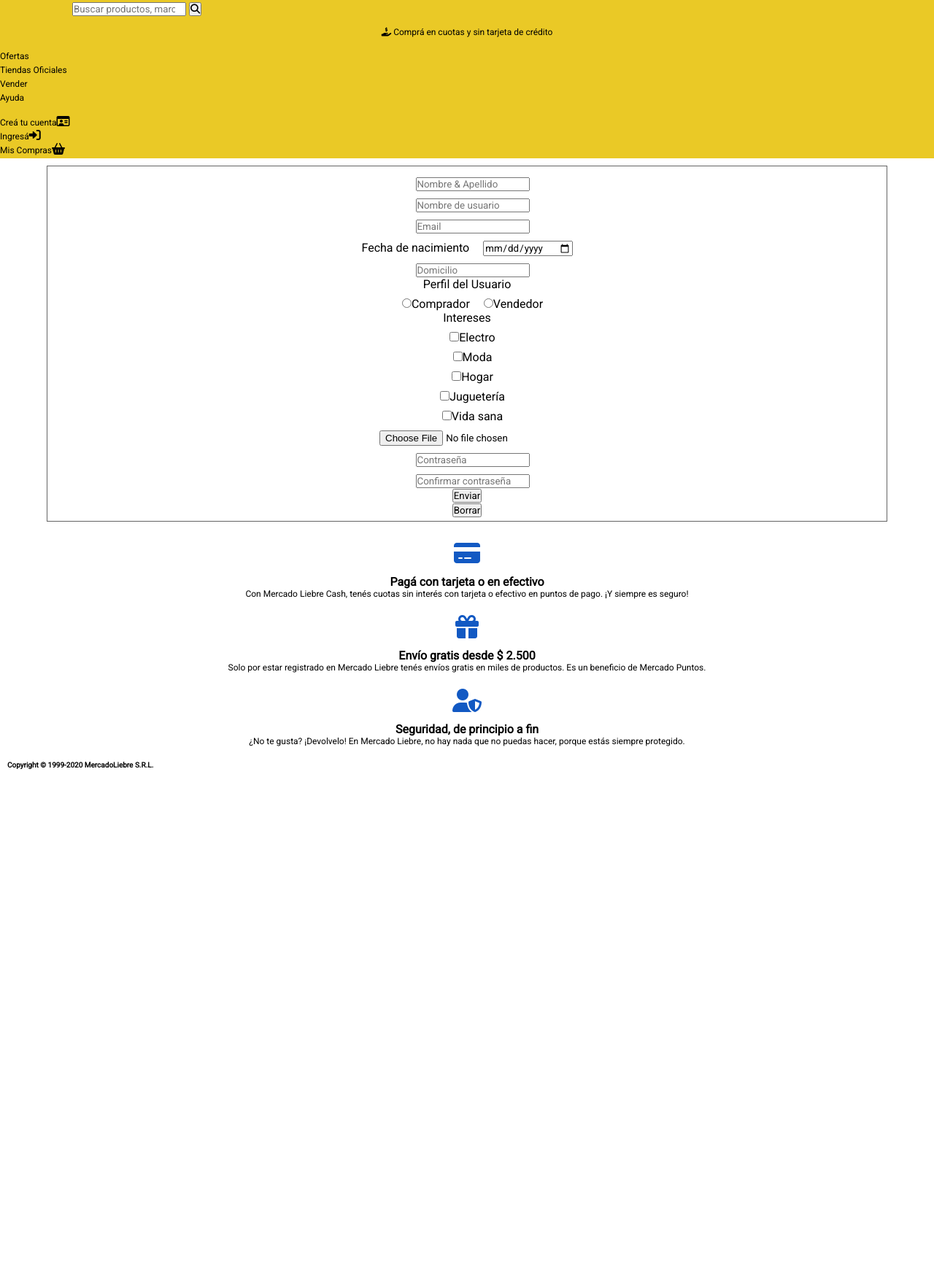
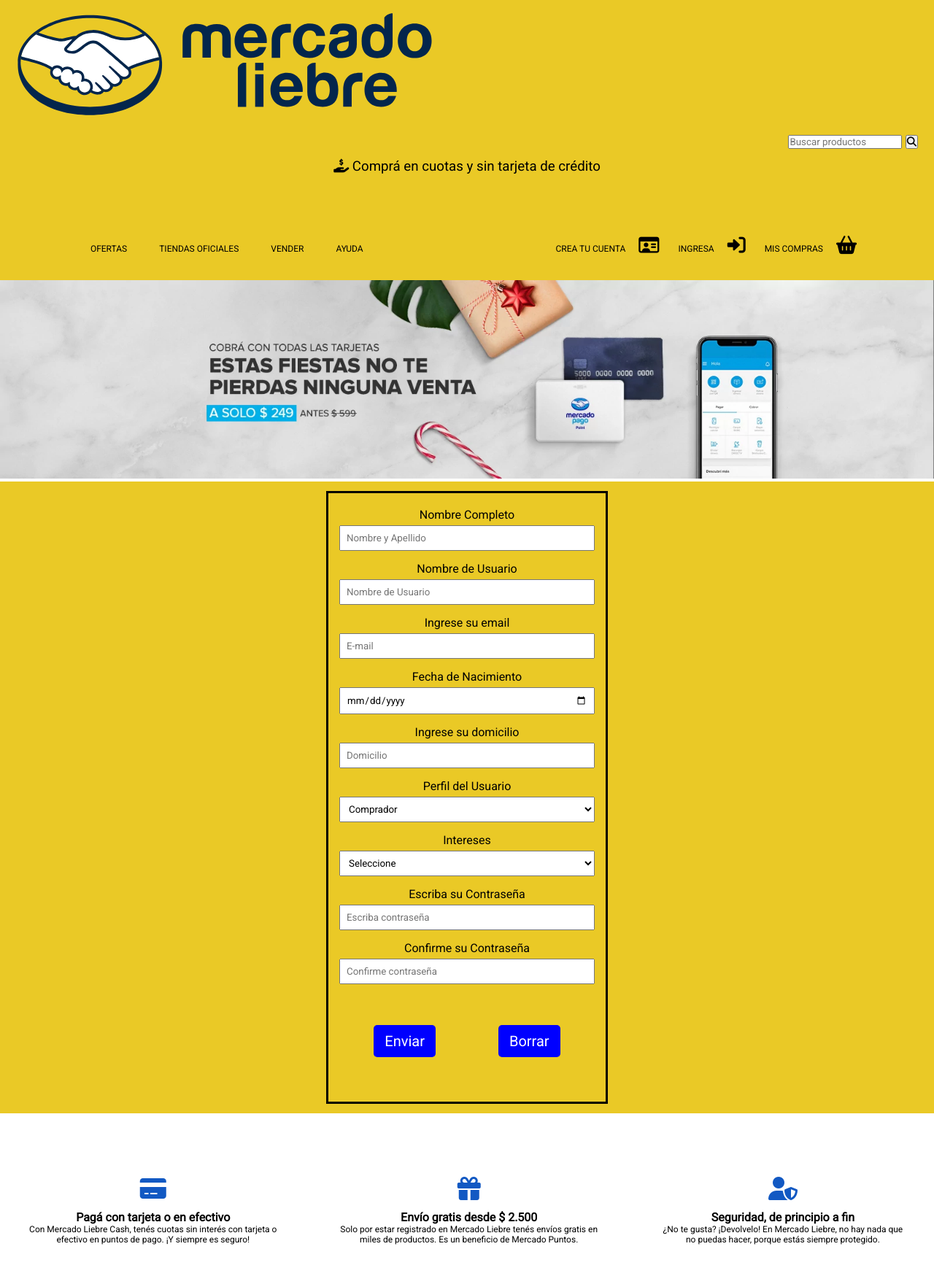
Before and after one commit to pdarboure/Mercado-Liebre, a website: page views/register.html in a window 1280 px wide. Shown: the part 7-1756 px from the top of the page at 73% size. Before the commit the page ends 1076 px from the top, so only its background shows below. Drawn offline with Linux system fonts and the light colour scheme.

Commit message:
se actualizo todos los archivos a su ultima version y se agrego rutas con express

```diff
--- a/public/css/forms.css
+++ b/public/css/forms.css
@@ -1,10 +1,9 @@
-
-
 * {
     margin: 0;
     padding: 0;
     font-family: 'Roboto', sans-serif;
     box-sizing: border-box;
+    display: flexbox;
 }
 
 /* ------------------------------------------ HEAD ------------------------------------------ */
@@ -16,7 +15,7 @@
 header {
     background-color: #EAC926;
     width: 100%;
-    padding-bottom: 3px;
+    padding-bottom: 15px;
 }
 
 .logoHeader {
@@ -24,22 +23,69 @@
     margin-right: 60px;
     margin-top: 20px;
     margin-left: 20px;
+    height: auto;
 }
 
-input{
+.search-bar {
     margin-top: 10px;
     margin-left: 15px;
+    margin-right: 16px;
+    float: right;
+    padding: 6px;
+    border: none;
+    font-size: 17px;
+
 }
 
 .header-title {
     text-align: center;
-    font-size: 12px;
     font-weight: lighter;
-    margin-top: 15px;
+    padding: 50px;
 }
 
-ul{
+
+nav {
+
+    height: 80px;
+    width: 600px;
+    display: flex;
+    align-items: center;
+    justify-content: space-around;
+    margin: auto;
+    width: 100%;
+}
+
+a {
+    position: relative;
+    font-family: 'Roboto', sans-serif;
+    font-size: 12px;
+    padding: 0 10px;
+    color: black;
+}
+
+a::after {
+    content: "";
+    position: absolute;
+    background-color: black;
+    height: 1px;
+    width: 0;
+    left: 0;
+    bottom: -5px;
+    transition: 0.3s;
+}
+
+a:hover {
+    color: black;
+}
+
+a:hover::after {
+    width: 100%;
+}
+
+ul {
     margin-top: 15px;
+    font-size: 25px;
+
 }
 
 li a {
@@ -51,7 +97,7 @@
     width: 40px;
     height: 40px;
     margin: 10px auto;
-    background-color: #0022AA;
+    background-color: #1259c3;
     border-radius: 8px;
 }
 
@@ -64,94 +110,131 @@
     margin-top: 7px;
 }
 
-.home-banner img{
+.home-banner img {
     width: 100%;
+    margin: 0px;
 }
 
 /* ------------------------------------------ BODY ------------------------------------------*/
-main{
-    width: 90vw;
-    margin:auto;
+
+/* ------------------------------------------ REGISTER ------------------------------------------*/
+
+.body-register {
+    display: flex;
+    align-items: center;
+    flex-direction: column;
+    padding: 1vw;
+    background-color: #EAC926;
     text-align: center;
 }
 
-form{
-    border: solid 1px rgb(100, 100, 100);
-    padding: 5px;
-    margin-top: 10px;
+.create-form {
+    padding: 20px 15px;
+    border: solid black;
 }
 
-button .enviar:hover{
-    background-color: #0022AA;
+.control-formulario {
+    margin-bottom: 15px;
 }
 
-/* .main-title{
-    font-size: 16px;
-    text-align: left;
-    margin-top: 12px;
+.control-formulario label {
+    margin-bottom: 5px;
+    display: block;
+
 }
 
-article{
-    margin-top: 10px;
-    border: solid 1px #ebebeb;
+.control {
+    width: 350px;
+    padding: 8px 8px;
+
 }
 
-img {
-    width: 30%;
+.boton-formulario {
+    background-color: blue;
+    border: none;
+    font-size: 20px;
+    color: #ffff;
+    padding: 10px 15px;
+    border-radius: 5px;
+    margin: 41px;
+
 }
 
-.descripciones{
-    text-align: left;
-    border-top: solid 1px #ebebeb;
-    padding: 15px;
-} */
+/* ------------------------------------------ lOGIN ------------------------------------------*/
 
-/* article div i{
-    position: relative;
-} */
-
-/* camioncito envio */
-/* main section article i{
-    color: #39b54a;
-    display: block;
-    font-size: 16px;
-    padding: 5px;
-    width: 30px;
-    height: 30px;
-    border: 1px solid #39b54a;
-    background-color: #FFF;
-    border-radius: 50%;
-    right: 20px;
-    top: -15px;
+.body-login {
+    display: flex;
+    align-items: center;
+    flex-direction: column;
+    padding: 1vw;
+    background-color: #EAC926;
 }
 
-.precio{
-    font-size: 18px;
+.form-body {
+    width: 350px;
+    border-radius: 10px;
+    margin: 10px;
+    text-align: center;
+    border: solid 2px black;
 }
 
-.descuento{
-    font-size: 16px;
-    color: #39b54a;
-    margin-left: 8px;
+.text {
+    font-size: 1.5rem;
+    font-size: large;
+    color: black;
+    text-transform: uppercase;
+    margin: 10px;
 }
 
-.precio-descuento{
-    display: flex;
-    margin-top: 5px;
+.name-login {
+    font-size: 15px;
+    text-align: center;
+
 }
 
-article h4{
-    margin-top: 5px;
-} */
+.input-login {
+    display: block;
+    margin: auto;
+    height: 40px;
+    width: 75%;
+    padding-left: 10px;
+    border-radius: 10px;
+    margin-top: 15px;
+    margin-bottom: 15px;
+    border: solid 2px black;
+}
+
+.form-body input .input-login:hover {
+    transition: 8s;
+    border: solid #eeff01;
+    color: rgb(74, 72, 72);
+}
+
+.form-body button {
+    border-radius: 10px;
+    background-color:blue;
+    padding: 5px 10px;
+    margin-top: 15px;
+    margin-bottom: 15px;
+    height: 40px;
+    width: 78%;
+    font-size: large;
+}
+
+.form-body button:hover {
+    color: wheat;
+}
+
+
 
 /* ------------------------------------------ FOOTER ------------------------------------------ */
 
-footer{
+footer {
     margin-top: 25px;
     text-align: center;
 }
 
-.footer-icons{
+.footer-icons {
     display: block;
     margin-left: auto;
     margin-right: auto;
@@ -163,53 +246,108 @@
     margin-top: 20px;
 }
 
-p{
+p {
     font-size: 12px;
 }
 
-.copyright{
-    margin-top: 20px;
+.copyright {
+    margin-top: 40px;
     margin-bottom: 15px;
     margin-left: 10px;
-    text-align: left;
-    font-size: 10px;
+    text-align: center;
+    font-size: 15px;
 }
 
-footer section h3{
+footer section h3 {
     font-size: 16px;
 }
 
 /* ------------------------- BREAKPOINTS - MEDIA QUERIES --------------------*/
 /* MOBILE */
-@media (max-width: 360px){
-    /* .descripciones h4{
-        display: none;
-    } */
+@media (max-width: 1024px) {
     nav {
         display: none;
     }
 }
 
 /* TABLETS */
-@media (min-width: 361px){
-    /* .all-articles{
+@media (min-width: 1024px) {
+    top-header {
         display: flex;
-        justify-content: space-between;
-        flex-wrap: nowrap;
+        flex-wrap: wrap;
     }
-    article{
-        box-shadow: 0px 0px 10px rgb(100, 100, 100);
-    } */
-    .burger-menu{
-        display: none;
+
+    .lista1 {
+        display: flex;
+        justify-content: flex-start;
+        justify-content: space-around;
+
+        list-style-type: none;
+    }
+
+    .lista2 {
+        display: flex;
+        justify-content: flex-end;
+        justify-content: space-around;
+
+        list-style-type: none;
+    }
+
+    .nav-buttons1 {
+        margin-right: 8px;
+    }
+
+    .nav-buttons2 {
+        margin-left: 8px;
+    }
+
+    header nav ul a {
+        margin: 8px;
+    }
+
+    .all-articles {
+        display: flex;
+        justify-content: space-around;
+        flex-wrap: wrap;
+        flex-direction: row;
+    }
+
+    article {
+        width: 40vw;
     }
 }
 
 /* DESKTOP */
-@media (min-width: 769px){
-    /* .all-articles{
+@media (min-width: 1024px) {
+    article {
+        width: 20vw;
+    }
+
+    nav {
+        width: 100%;
+    }
+
+    .burger-menu {
+        display: none;
+    }
+
+    .all-articles {
         display: flex;
-        justify-content: space-between;
-        flex-wrap: nowrap;
-    } */
+    }
+
+    footer section {
+        display: flex;
+    }
+
+    .footer section {
+        width: 25vw;
+    }
+
+    footer i:hover {
+        color: grey;
+    }
+
+    .footer-article {
+        padding: 40px;
+    }
 }
--- a/public/css/styles.css
+++ b/public/css/styles.css
@@ -266,7 +266,7 @@
 
 /* ------------------------- BREAKPOINTS - MEDIA QUERIES --------------------*/
 /* MOBILE */
-@media (max-width: 768px) {
+@media (max-width: 1024px) {
     nav {
         display: none;
     }
--- a/views/register.html
+++ b/views/register.html
@@ -1,131 +1,134 @@
 <!DOCTYPE html>
 <html lang="en">
+
 <head>
-    <meta charset="UTF-8">
-    <meta http-equiv="X-UA-Compatible" content="IE=edge">
-    <meta name="viewport" content="width=device-width, initial-scale=1.0">
-    <title>Register</title>
-    <link rel="stylesheet" href="./css/forms.css">
+    <meta charset="UTF-8" />
+    <meta http-equiv="X-UA-Compatible" content="IE=edge" />
+    <meta name="viewport" content="width=device-width, initial-scale=1.0" />
+    <title>Registro</title>
+    <link rel="stylesheet" href="/css/forms.css">
     <link href="https://fonts.googleapis.com/css2?family=Roboto&display=swap" rel="stylesheet">
-    <link rel="stylesheet" href="https://cdnjs.cloudflare.com/ajax/libs/font-awesome/6.2.1/css/all.min.css" >
-
+    <link rel="stylesheet" href="https://cdnjs.cloudflare.com/ajax/libs/font-awesome/6.2.1/css/all.min.css">
 </head>
 
 <body>
     <header>
-        <img class="logoHeader" src="./images/logo-mercado-liebre.svg" alt="" />
-
-        <input type="search" placeholder="Buscar productos, marcas y más">
+        <div class="top-header">
+            <div class="LOGO">
+                <img class="logoHeader" src="/images/logo-mercado-liebre.svg" alt="" />
+            </div>
+            <div class="search-bar">
+                <input type="search" placeholder="Buscar productos" size="x-large">
                 <button type="submit"><i class="fa-solid fa-magnifying-glass"></i></button>
-
-        <h3 class= header-title><i class="fa-solid fa-hand-holding-dollar"></i> Comprá en cuotas y sin tarjeta de crédito</h3>
-
+            </div>
+            <h3 class=header-title><i class="fa-solid fa-hand-holding-dollar"></i> Comprá en cuotas y sin tarjeta de
+                crédito
+            </h3>
+        </div>
         <nav>
             <ul class="lista1">
-            <li><a href="" target="_blank"> Ofertas</a></li>
-            <li><a href="" target="_blank"> Tiendas Oficiales</a></li>
-            <li><a href="" target="_blank"> Vender</a></li>
-            <li><a href="" target="_blank"> Ayuda</a></li>
+                <li class="nav-buttons1"><a href="" target="_blank"> OFERTAS</a></li>
+                <li class="nav-buttons1"><a href="" target="_blank"> TIENDAS OFICIALES</a></li>
+                <li class="nav-buttons1"><a href="" target="_blank"> VENDER</a></li>
+                <li class="nav-buttons1"><a href="" target="_blank"> AYUDA</a></li>
             </ul>
 
             <ul class="lista2">
-            <li><a href="/register" target="_blank"> Creá tu cuenta</a><i class="fa-regular fa-id-card"></i></li>
-            <li><a href="/login" target="_blank"> Ingresá</a><i class="fa-solid fa-right-to-bracket"></i></li>
-            <li><a href="" target="_blank"> Mis Compras</a><i class="fa-solid fa-basket-shopping"></i></li>
+                <li class="nav-buttons2"><a href="/register" target="_blank"> CREA TU CUENTA</a><i
+                        class="fa-regular fa-id-card"></i></li>
+                <li class="nav-buttons2"><a href="/login" target="_blank"> INGRESA</a><i
+                        class="fa-solid fa-right-to-bracket"></i></li>
+                <li class="nav-buttons2"><a href="" target="_blank"> MIS COMPRAS</a><i
+                        class="fa-solid fa-basket-shopping"></i>
+                </li>
             </ul>
         </nav>
         <div class="burger-menu"><i class="fa-solid fa-bars"></i></div>
     </header>
-
     <main>
-        <form action="/">
-            <div class="datos-personales">
-                <input type="text" name="name" placeholder="Nombre & Apellido">
-                <br>
-
-                <input type="text" name="user" placeholder="Nombre de usuario">
-                <br>
-
-                <input type="email" name="email" placeholder="Email">
-                <br>
-
-                <label for="date">Fecha de nacimiento</label>
-                <input type="date" name="date" id="date">
-                <br>
-
-                <input type="text" name="addres" id="addres" placeholder="Domicilio">
-                <br>
+        <div class="home-banner"><img src='/images/img-home-banner.jpg' alt=''></div>
+        <div class="body-register">
+            <form action="/" class="create-form">
+                <div class="control-formulario">
+                    <label for="name"> Nombre Completo</label>
+                    <input class="control" type="text" name="name" placeholder="Nombre y Apellido">
                 </div>
-
-            <div class="perfil-usuario">
+                <div class="control-formulario">
+                    <label for="username">Nombre de Usuario</label>
+                    <input class="control" type="text" name="username" placeholder="Nombre de Usuario">
+                </div>
+                <div class="control-formulario">
+                    <label for="email">Ingrese su email</label>
+                    <input class="control" type="email" name="email" placeholder="E-mail">
+                </div>
+                <div class="control-formulario">
+                    <label for="date">Fecha de Nacimiento</label>
+                    <input class="control" type="date" name="date" id="date">
+                </div>
+                <div class="control-formulario">
+                    <label for="address">Ingrese su domicilio</label>
+                    <input class="control" type="text" name="address" id="address" placeholder="Domicilio">
+                </div>
+                <div class="control-formulario">
                     <label for="">Perfil del Usuario</label>
-                <br>
-                <input type="radio" value="comprador" name="user-profile" id="">Comprador
-                <input type="radio" value="vendedor" name="user-profile" id="">Vendedor
-                <br>
+                    <select class="control" name="user-profile">
+                        <option class="control" value="comprador" name="user-profile" id="">Comprador</option>
+                        <option class="control" value="vendedor" name="user-profile" id="">Vendedor</option>
+                    </select>
                 </div>
-
-            <div class="intereses">
-                <label for="">Intereses</label>
-                <br>
-                <input type="checkbox" name="Intereses" value="1">Electro
-                <br>
-                <input type="checkbox" name="Intereses" value="2">Moda
-                <br>
-                <input type="checkbox" name="Intereses" value="3">Hogar
-                <br>
-                <input type="checkbox" name="Intereses" value="4">Juguetería
-                <br>
-                <input type="checkbox" name="Intereses" value="5">Vida sana
-                <br>
+                <div class="control-formulario">
+                    <label>Intereses</label>
+                    <select class="control" name="intereses">
+                        <option value="0">Seleccione</option>
+                        <option value="electro" name="intereses">Electro</option>
+                        <option value="moda" name="intereses">Moda</option>
+                        <option value="hogar" name="intereses">Hogar</option>
+                        <option value="jugueteria" name="intereses">Jugueteria</option>
+                        <option value="vida-sana" name="intereses">Vida Sana</option>
+                    </select>
                 </div>
-
-            <div>
-                <input type="file" name="photo" id="photo">
-                <br>
+                <div class="control-formulario">
+                    <label for="password">Escriba su Contraseña</label>
+                    <input class="control" type="password" name="password" placeholder="Escriba contraseña">
                 </div>
-
-            <div>
-                <input type="password" name="" placeholder="Contraseña">
-                <br>
-                <input type="password-confirm" name="" placeholder="Confirmar contraseña">
-                <br>
+                <div class="control-formulario">
+                    <label for="password">Confirme su Contraseña</label>
+                    <input class="control" type="password" name="password-confirm" placeholder="Confirme contraseña">
                 </div>
-
-            <div>
-                <button type="submit">Enviar</button>
-                <br>
-                <button type="reset">Borrar</button>
+                <button class="boton-formulario" type="submit">Enviar</button>
+                <button class="boton-formulario" type="reset">Borrar</button>
+            </form>
         </div>
-
-        </form>
     </main>
-
-
     <footer>
         <section>
+            <div class="footer-article">
                 <div class="footer-icons"><i class="fa-solid fa-credit-card"></i></div>
                 <h3>Pagá con tarjeta o en efectivo</h3>
                 <p>
                     Con Mercado Liebre Cash, tenés cuotas sin interés con tarjeta o efectivo en
                     puntos de pago. ¡Y siempre es seguro!
                 </p>
+            </div>
 
+            <div class="footer-article">
                 <div class="footer-icons"><i class="fa-solid fa-gift"></i></div>
                 <h3>Envío gratis desde $ 2.500</h3>
                 <p>
                     Solo por estar registrado en Mercado Liebre tenés envíos gratis en miles de
                     productos. Es un beneficio de Mercado Puntos.
                 </p>
+            </div>
 
+            <div class="footer-article">
                 <div class="footer-icons"><i class="fa-solid fa-user-shield"></i></div>
                 <h3>Seguridad, de principio a fin</h3>
-            <p>
-                ¿No te gusta? ¡Devolvelo! En Mercado Liebre, no hay nada que no puedas hacer,
-        porque estás siempre protegido.
-            </p>
-
+                <p>¿No te gusta? ¡Devolvelo! En Mercado Liebre, no hay nada que no puedas hacer,
+                    porque estás siempre protegido.</p>
+            </div>
+        </section>
         <h4 class="copyright">Copyright © 1999-2020 MercadoLiebre S.R.L.</h4>
     </footer>
 </body>
+
 </html>
```
Also changed, not shown: app.js (+12 -0 lines), views/home.html (+11 -12 lines), views/login.html (+43 -30 lines). Lines whose indentation alone changed are shown as unchanged.
